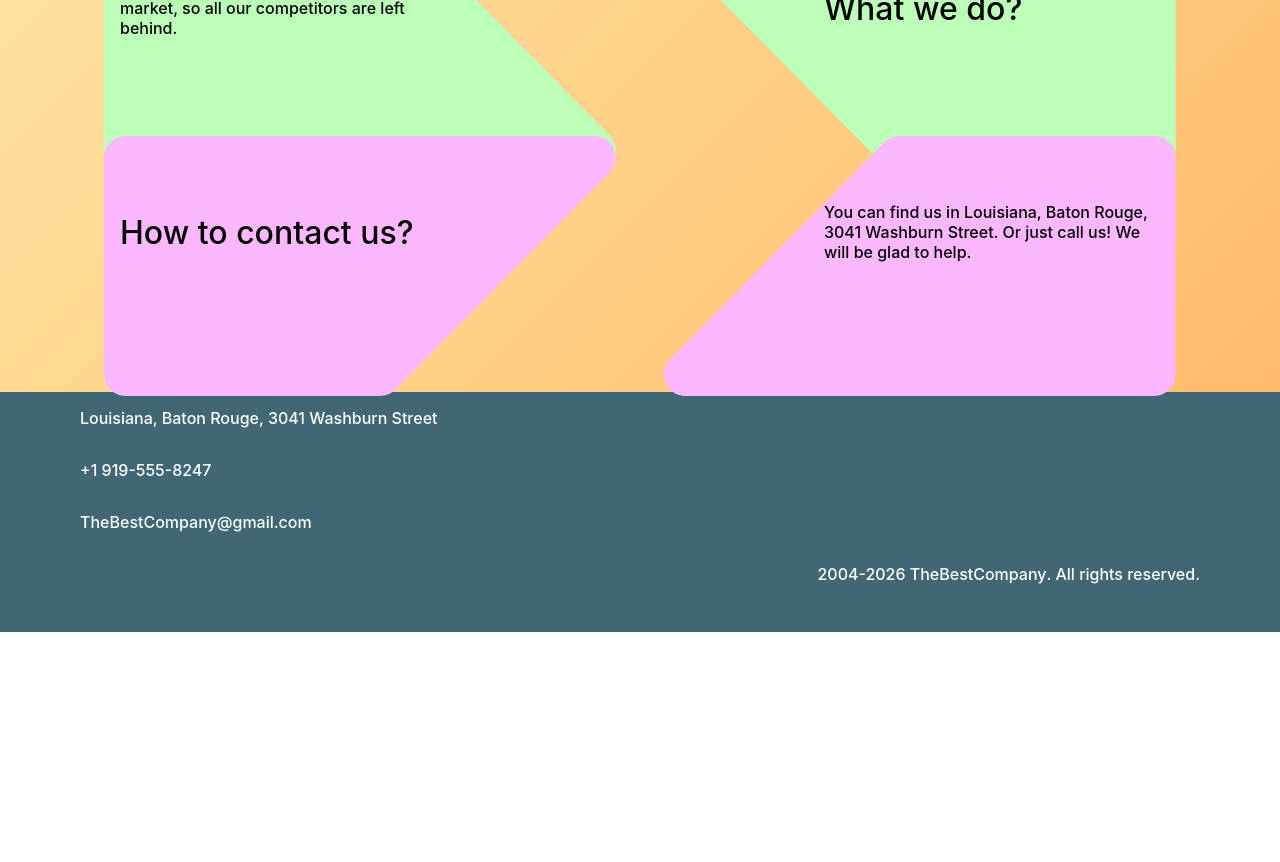
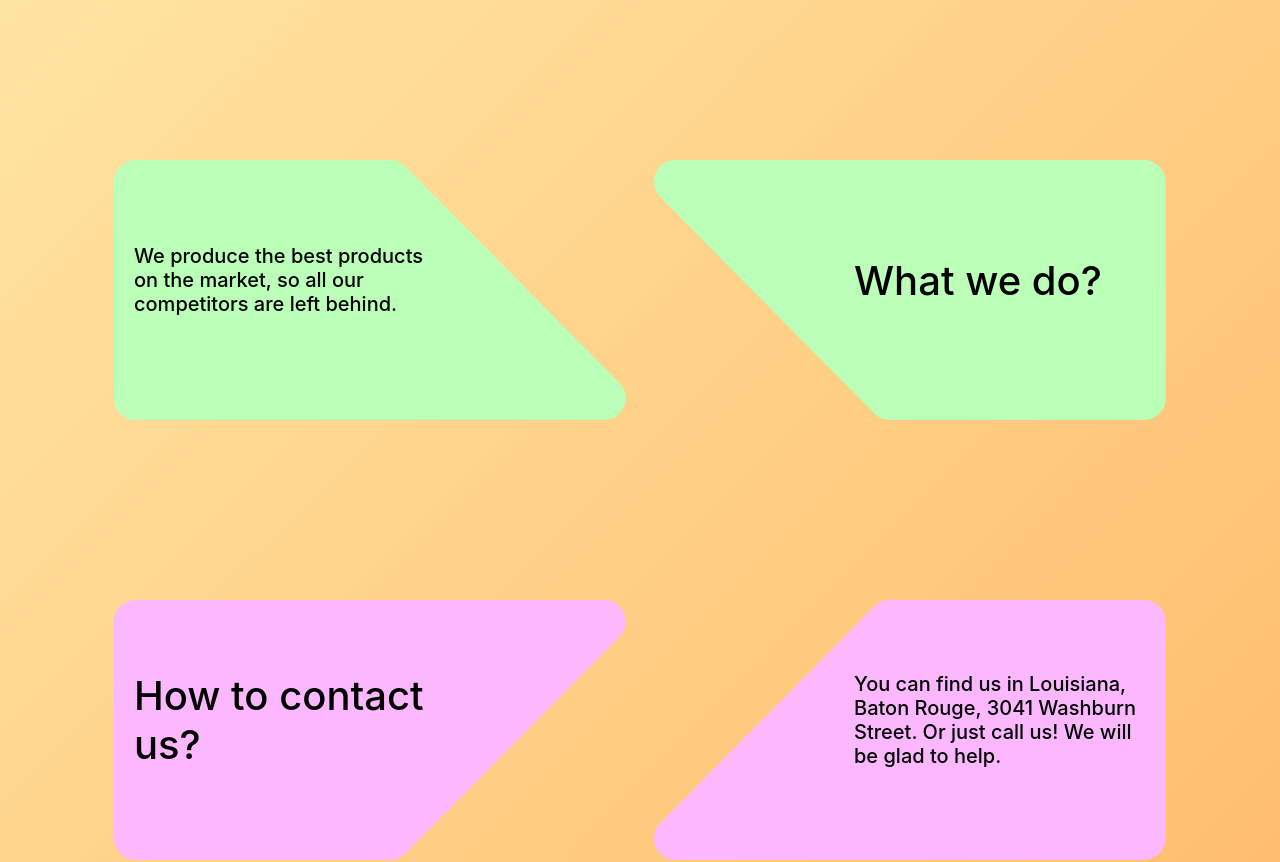
Before and after one commit to GTFTT/the-best-company, a React (Vite) app: page / in a window 1280 px wide. Shown: the part 440-1302 px from the top of the page. Before the commit the page ends 1072 px from the top, so only its background shows below. Built offline with nearby package versions, Linux system fonts and the light colour scheme.

Commit message:
Adaptive styling for all devices

```diff
--- a/src/App.module.css
+++ b/src/App.module.css
@@ -5,4 +5,8 @@
   min-height: 100vh;
   padding: 0;
   margin: 0;
+  display: flex;
+  flex-direction: column;
+  justify-content: space-between;
+  height: stretch;
 }
--- a/src/compoentns/Footer/Footer.module.css
+++ b/src/compoentns/Footer/Footer.module.css
@@ -1,5 +1,5 @@
 .footer {
-  height: 30vh;
+  min-height: 20vh;
   color: white;
   background-color: #406773;
   font-weight: normal;
--- a/src/index.css
+++ b/src/index.css
@@ -14,16 +14,23 @@ html {
   font-size: 16px;
 }
 
+
+@media (min-width: 1000px) {
+  html {
+    font-size: 20px;
+  }
+}
+
 /* Tablets / small laptops */
 @media (max-width: 768px) {
   html {
-    font-size: 10px;
+    font-size: 8px;
   }
 }
 
 /* Phones */
 @media (max-width: 480px) {
   html {
-    font-size: 8px;
+    font-size: 6px;
   }
 }
--- a/src/pages/MainPage/MainPage.module.css
+++ b/src/pages/MainPage/MainPage.module.css
@@ -6,6 +6,6 @@
   display: flex;
   flex-direction: row;
   align-items: center;
-  padding-bottom: 2rem;
+  padding-bottom: 10rem;
   justify-content: space-around;
 }
```
Also changed, not shown: src/compoentns/Block/Block.module.css (+7 -0 lines).
